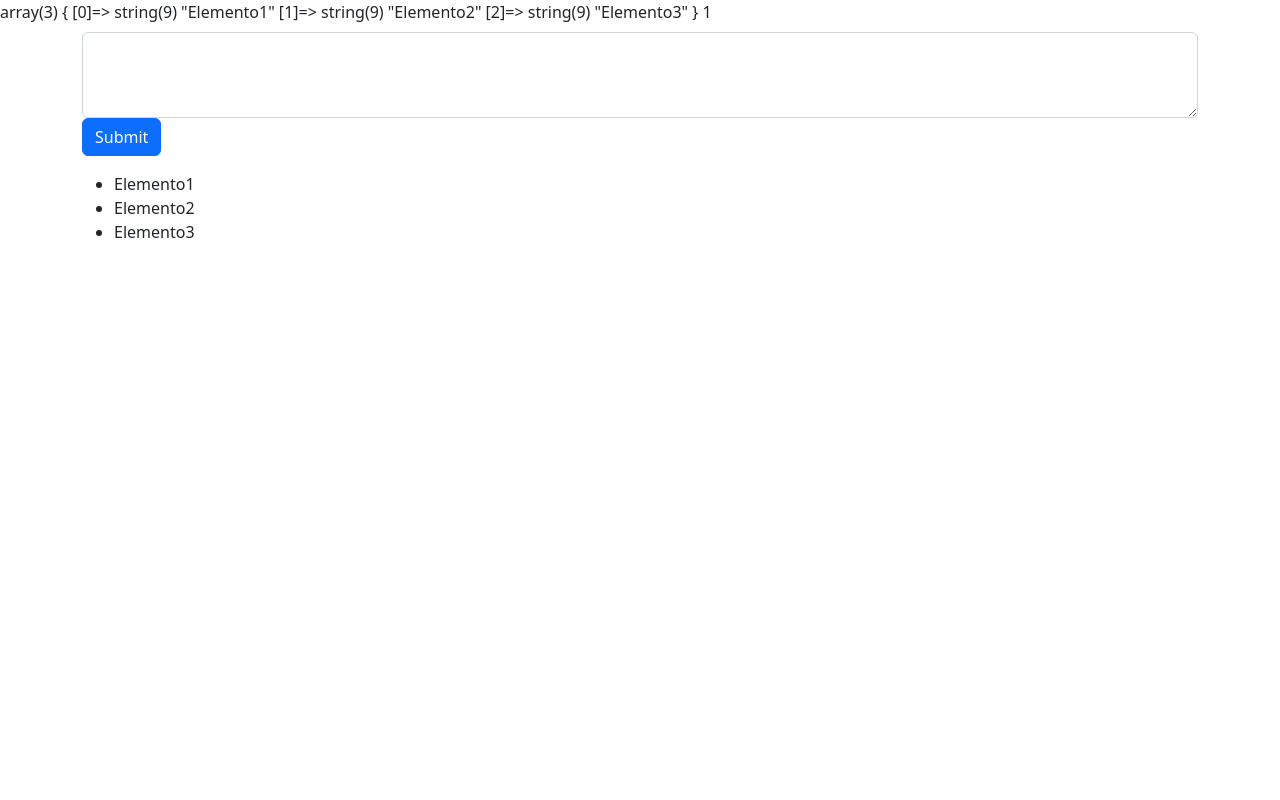
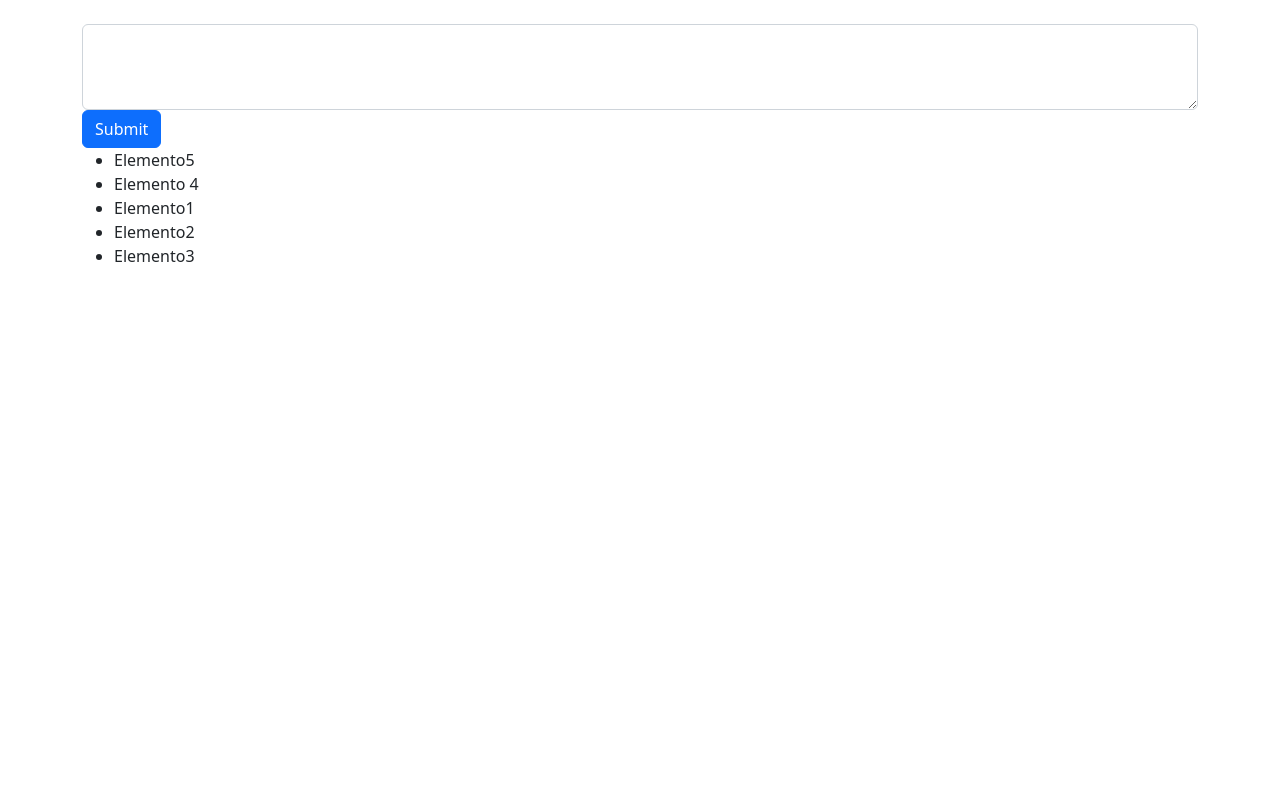
Before and after one commit to CatalanoLorenzo/php-todo-list-json, a PHP site: page /?add_element=1 in a window 1280 px wide. Run offline with PHP 8.4, Linux system fonts and the light colour scheme; data that the repository does not hold is empty.

Commit message:
add function for add element in to json date

```diff
--- a/dati_json.json
+++ b/dati_json.json
@@ -1 +1 @@
-["Elemento1","Elemento2","Elemento3"]
+["Elemento5","Elemento 4","Elemento1","Elemento2","Elemento3"]
--- a/index.php
+++ b/index.php
@@ -5,14 +5,13 @@ function add_element_into_array_json($array_dati_json,$new_element)
     $new_stringa_dati_json = json_encode($array_dati_json);
     file_put_contents('dati_json.json', $new_stringa_dati_json);
 }
-$add_element =strval($_GET['add_element']) ;
+$add_element = $_GET['add_element'] ;
 $stringa_dati_json = file_get_contents('dati_json.json');
 #header('Content-Type: application/json');
 $array_dati_json = json_decode($stringa_dati_json);
-var_dump($array_dati_json);
 if (!empty($add_element)) {
-    echo $add_element ;
-    add_element_into_array_json($array_dati_json,$new_element);
+
+    add_element_into_array_json($array_dati_json,$add_element);
 }
 ?>
 <!doctype html>
```
